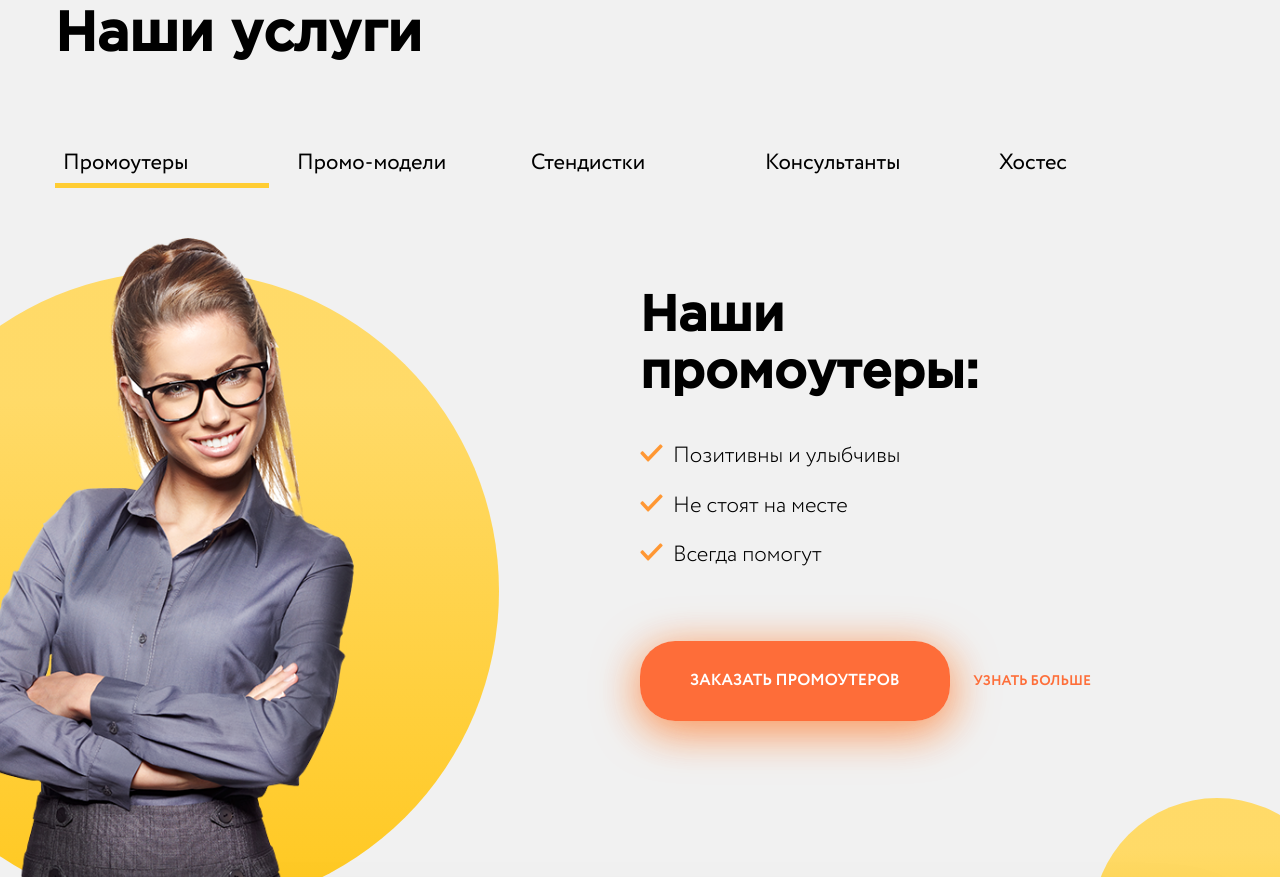
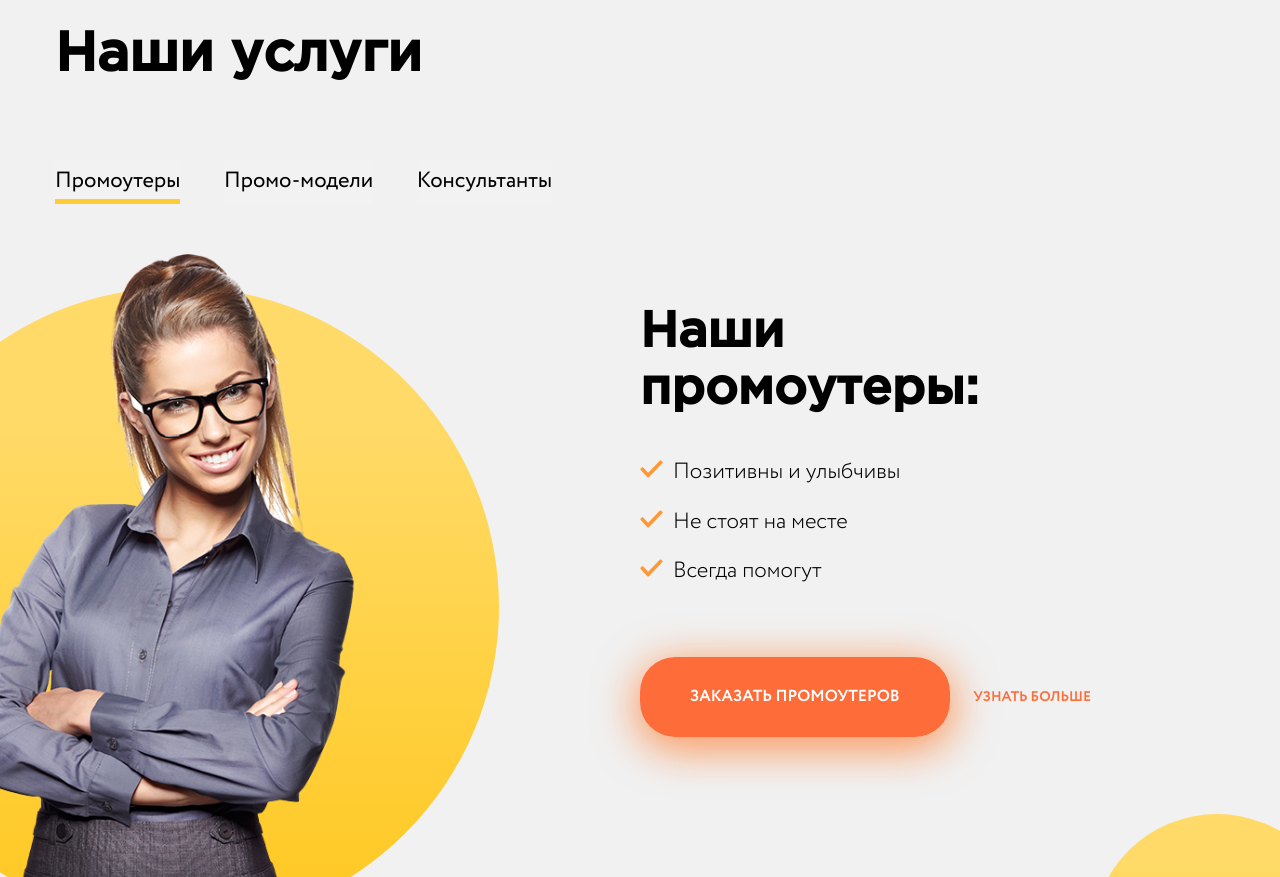
Before and after one commit to ArturNasibullin/event-project, a website: page app/index.html in a window 1280 px wide. Shown: the part 1923-2800 px from the top of the page. Drawn offline with nearby package versions, Linux system fonts and the light colour scheme; files whose address does not match are found by name.

Commit message:
add in JS file: tabs in SERVICES block

```diff
--- a/app/index.html
+++ b/app/index.html
@@ -70,8 +70,8 @@
 
 					</div>
 					<div class="header-hero__tabs">
-						<ul class="tabs">
-							<li class="tabs__item">Промоутеры</li>
+						<ul id="header-hero__tabs" class="tabs">
+							<li class="tabs__item tabs__item--active">Промоутеры</li>
 							<li class="tabs__item">Промо-модели</li>
 							<li class="tabs__item">Стендистки</li>
 							<li class="tabs__item">Консультанты</li>
@@ -120,22 +120,18 @@
 		<div class="container">
 			<h2 class="services__title title">Наши услуги</h2>
 			<div class="services__tabs">
-				<ul class="tabs">
-					<li class="tabs__item menu__item"><a href="#">Промоутеры</a></li>
-					<li class="tabs__item menu__item"><a href="#">Промо-модели</a></li>
-					<li class="tabs__item menu__item"><a href="#">Стендистки</a></li>
-					<li class="tabs__item menu__item"><a href="#">Консультанты</a></li>
-					<li class="tabs__item menu__item"><a href="#">Хостес</a></li>
+				<ul id="services__tabs" class="tabs">
+					<li class="tabs__item services__tabs-item">Промоутеры</li>
+					<li class="tabs__item services__tabs-item">Промо-модели</li>
+					<li class="tabs__item services__tabs-item">Консультанты</li>
 				</ul>
 			</div>
 			<div class="services__wrap">
-				<div class="services__img">
-					<img src="./img/services/services-3.png" alt="services image">
-					<!-- <img src="./img/services/services-4.png" alt="services image"> -->
-					<!-- <img src="./img/services/services-2.png" alt="services image"> -->
-				</div>
 				<div class="services__description description">
 					<div class="description__item">
+						<div class="services__img">
+							<img src="./img/services/services-3.png" alt="services image">
+						</div>
 						<h3 class="services__head">Наши<br>промоутеры:</h3>
 						<div class="services__checks">
 							<ul class="check">
@@ -147,7 +143,10 @@
 						<button class="services__btn btn">Заказать промоутеров</button>
 						<a class="services__link link">Узнать больше</a>
 					</div>
-					<!-- <div class="description__item">
+					<div class="description__item">
+						<div class="services__img">
+							<img src="./img/services/services-4.png" alt="services image">
+						</div>
 						<h3 class="services__head">Наши<br>консультанты:</h3>
 						<div class="services__checks">
 							<ul class="check">
@@ -160,6 +159,9 @@
 						<a class="services__link link">Узнать больше</a>
 					</div>
 					<div class="description__item">
+						<div class="services__img">
+							<img src="./img/services/services-2.png" alt="services image">
+						</div>
 						<h3 class="services__head">Наши<br>модели:</h3>
 						<div class="services__checks">
 							<ul class="check">
@@ -170,7 +172,7 @@
 						</div>
 						<button class="services__btn btn">Заказать моделей</button>
 						<a class="services__link link">Узнать больше</a>
-					</div> -->
+					</div>
 				</div>
 			</div>
 		</div>
@@ -596,6 +598,7 @@
 	<script src="https://ajax.googleapis.com/ajax/libs/jquery/3.5.1/jquery.min.js"></script>
 	<script src="js/libs.min.js"></script>
 	<script src="js/main.js"></script>
+	<script src="js/tabs.js"></script>
 
 </body>
 
--- a/app/js/main.js
+++ b/app/js/main.js
@@ -85,10 +85,25 @@ $(window).on('load', (function() {
 	prevArrow: $('.arrow-left'),
 	nextArrow: $('.arrow-right'),
   });
-  $('.tabs').slick({
+  $('#header-hero__tabs').slick({
 	slidesToShow: 5,
 	slidesToScroll: 5,
 	asNavFor: '.header-hero__slider-wrap',
 	focusOnSelect: true,
   });
+
+//   $('.services__img').slick({
+// 	slidesToShow: 1,
+//   	slidesToScroll: 1,
+//   	fade: true,
+//   	swipe: false,
+//   	prevArrow: $('.arrow-left'),
+//   	nextArrow: $('.arrow-right'),
+// });
+// $('#services__tabs').slick({
+//   	slidesToShow: 5,
+//   	slidesToScroll: 5,
+//   	asNavFor: '.services__img',
+//   	focusOnSelect: true,
+// });
 }));
--- /dev/null
+++ b/app/js/tabs.js
@@ -0,0 +1,39 @@
+function tabs(tabsSelector) {
+    const tabs = document.querySelectorAll(tabsSelector),
+          tabsImg = document.querySelectorAll('.description__item'),
+          tabsParent = document.querySelector('#services__tabs');
+
+    function hideTabsImg() {
+        tabsImg.forEach(img => {
+            img.style.display = 'none';
+        });
+
+        tabs.forEach(item => {
+            item.classList.remove('services__tabs-item--active');
+        });
+    }
+
+    function showTabs (i = 0) {
+        tabsImg[i].style.display = 'block';
+        tabs[i].classList.add('services__tabs-item--active');
+    }
+
+    hideTabsImg();
+    showTabs();
+
+    tabsParent.addEventListener('click', (event) => {
+        const target = event.target;
+
+        if (target && target.classList.contains(tabsSelector.slice(1))) {
+            tabs.forEach((item, i) => {
+                if (target == item) {
+                    hideTabsImg();
+                    showTabs(i);
+                }
+            });
+        }
+    });
+
+}
+
+tabs('.services__tabs-item');
--- a/app/sass/blocks/_header-top.sass
+++ b/app/sass/blocks/_header-top.sass
@@ -69,7 +69,7 @@
 				left: 3%
 				width: 10%
 		&__tabs
-			margin-top: 200px
+			margin-top: 220px
 			text-align: center
 .arrow
 	background-color: transparent
@@ -108,6 +108,7 @@
 	&__item
 		font-size: 22px
 		line-height: 2.05
+		text-align: center
 		position: relative
 		&:hover
 			cursor: pointer
--- a/app/sass/blocks/_services.sass
+++ b/app/sass/blocks/_services.sass
@@ -4,6 +4,26 @@
 		display: flex
 		flex-wrap: wrap
 		position: relative
+	&__tabs
+		&-item
+			display: inline-block
+			position: relative
+			background-color: #ffffff18
+			margin-right: 40px
+			&--active
+				display: inline-block
+				&:before
+					content: ""
+					width: 100%
+					height: 0.2em
+					position: absolute
+					bottom: 0
+					left: 0
+					background: $yellow
+					transition: all 0.3s
+
+			&:focus
+				outline: none
 	&__img
 		position: absolute
 		top: 0%
```
Also changed, not shown: app/css/style.css.
